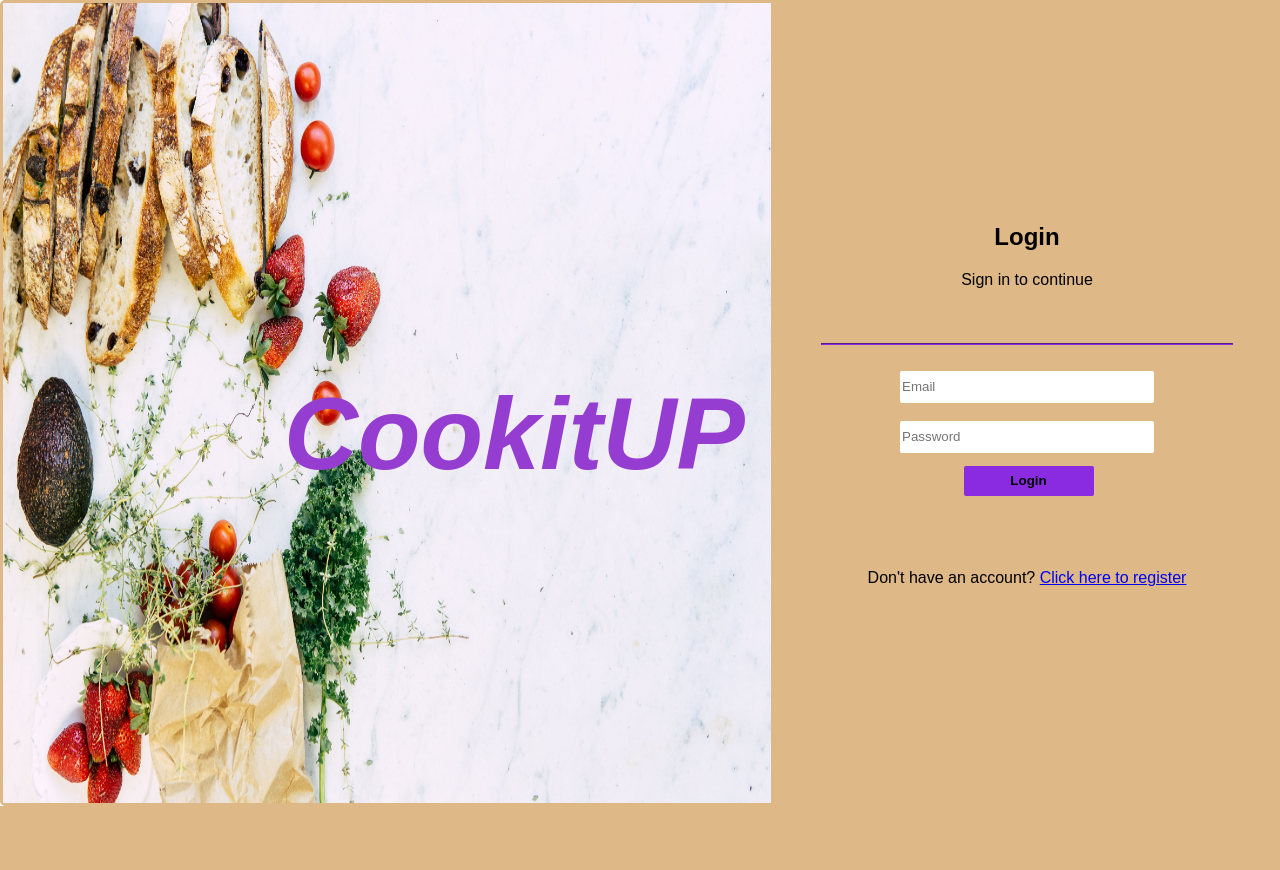
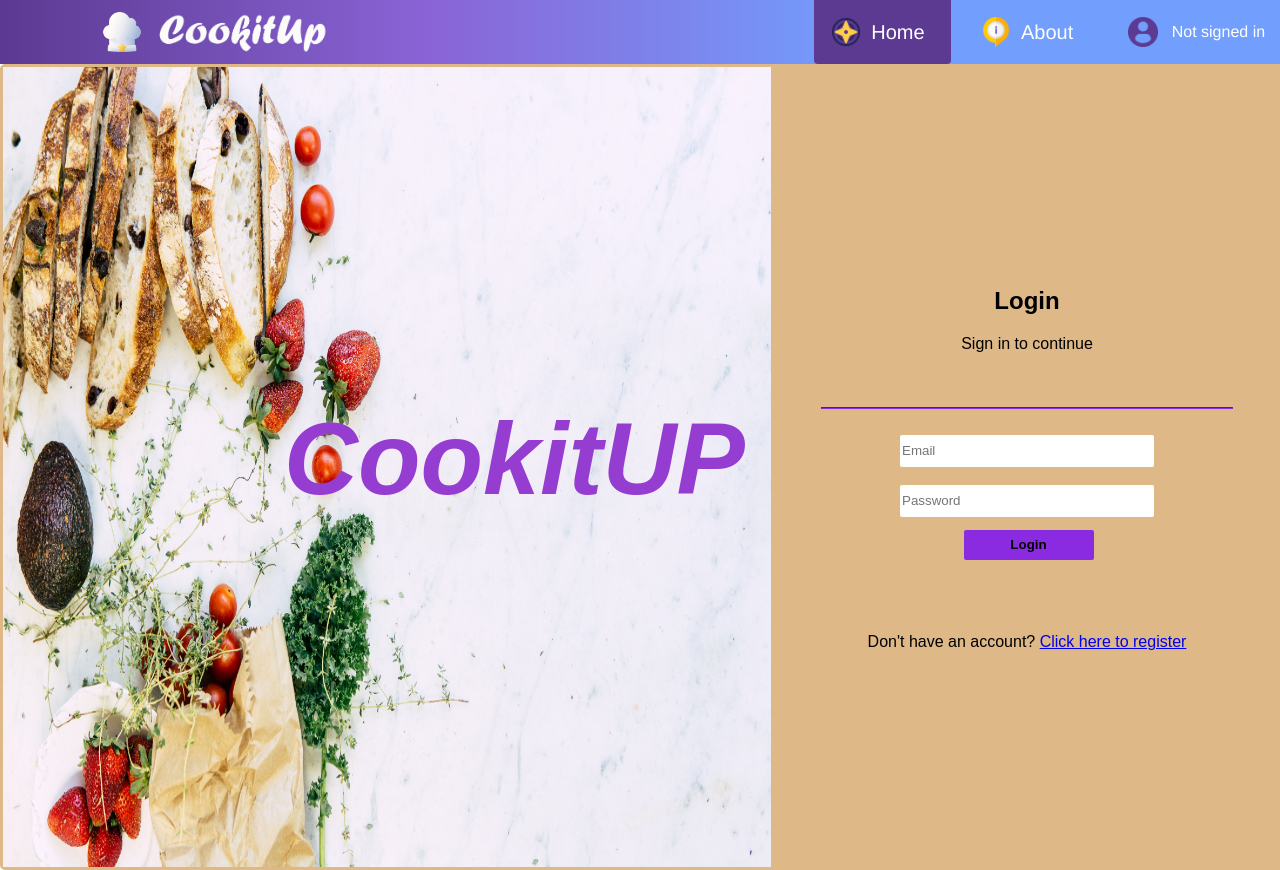
Before and after one commit to boring-school-work/cookitup, a PHP site: page /login/index.php in a window 1280 px wide. Before the commit the page ends 806 px from the top, so only its background shows below. Run offline with PHP 8.4, Linux system fonts and the light colour scheme.

Commit message:
Login page navbar added

```diff
--- a/login/index.php
+++ b/login/index.php
@@ -6,9 +6,26 @@
   <meta name="viewport" content="width=device-width, initial-scale=1.0">
   <title>CookitUp - Login</title>
   <link rel="stylesheet" href="../assets/css/login.css">
+  <link rel="stylesheet" href="../assets/css/navbar.css">
 </head>
 
+<style> b{margin: 0px;} </style>
+
 <body>
+ <!-- Top bar Navigation -->
+ <div class="container1" id="topBar">
+        <img class="menu-burger" src="../assets/images/chef-hat.png" width="40px"; height="auto";/>
+        <img src="../assets/images/CookitUp white.png" width="180px"; height="auto"; style="float: left; margin-top: 1%;" />
+
+        <a style="width: 11%; margin-right: 0px; font-size: medium; font-weight: 100;" id="profile-icon"> <img src="../assets/images/profile-user.png" class="navbar-icons" /> Not signed in </a>
+
+        <a style="margin-right: 10px;"> <img src="../assets/images/information.png" class="navbar-icons"/> About </a>
+
+        <!-- <a style="width: 9%;"> <img src="../assets/images/compas.png" class="navbar-icons"/> Explore  </a> -->
+
+        <a class="current"> <img src="../assets/images/compas.png" class="navbar-icons"> Home </a>
+    </div>
+
   <div class="container">
     <div class="left">
       <img src="../assets/images/login.jpg" alt="CookitUP">
--- a/view/postpage/index.php
+++ b/view/postpage/index.php
@@ -6,7 +6,7 @@
   <meta name="viewport" content="width=device-width, initial-scale=1.0">
   <title>Cookitup - Post Page</title>
 
-  <link rel="stylesheet" href="https://maxcdn.bootstrapcdn.com/bootstrap/3.4.1/css/bootstrap.min.css">
+  <!-- <link rel="stylesheet" href="https://maxcdn.bootstrapcdn.com/bootstrap/3.4.1/css/bootstrap.min.css"> -->
   <link rel="stylesheet" href="../../assets/css/navbar.css">
   <style>
     * {
@@ -42,11 +42,13 @@
       padding: 10px;
       margin-top: 20px;
       resize: none;
+      font-family: 'Trebuchet MS', 'Lucida Sans Unicode', 'Lucida Grande', 'Lucida Sans', Arial, sans-serif;
     }
 
     body {
       margin: 0px;
       background-color: #dec3a4;
+      font-family: 'Trebuchet MS', 'Lucida Sans Unicode', 'Lucida Grande', 'Lucida Sans', Arial, sans-serif;
     }
 
     .glyphicon {
@@ -82,7 +84,7 @@
 
   <!-- Top bar Navigation -->
   <div class="container1" id="topBar">
-        <img class="menu-burger" src="../../assets/images/chef-hat.png" width="40px"; height="auto";/>
+        <img class="menu-burger" src="../../assets/images/chef-hat.png" width="64px"; height="auto";/>
         <img src="../../assets/images/CookitUp white.png" width="180px"; height="auto"; style="float: left; margin-top: 1%;" />
 
         <a style="width: 11%; margin-right: 0px; font-size: medium; font-weight: 100;" id="profile-icon"> <img src="../../assets/images/profile-user.png" class="navbar-icons" /> Not signed in </a>
```
